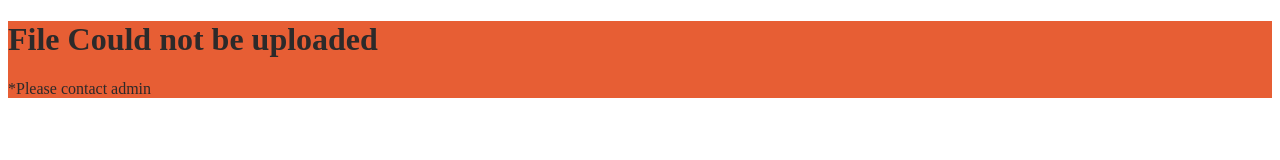
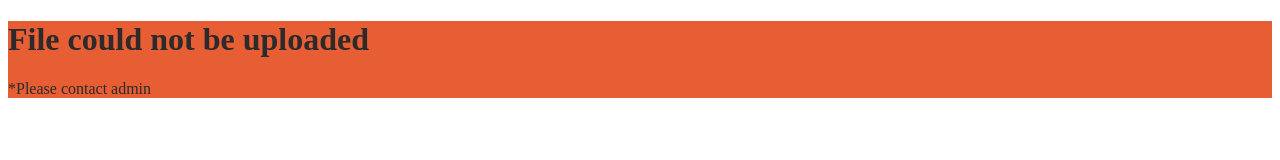
Before and after one commit to rishunayak/blue-check-app, a website: page public/error.ejs in a window 1280 px wide. Drawn offline with nearby package versions, Linux system fonts and the light colour scheme; files that its build step writes are made by us from their sources.

Commit message:
Update error.ejs

```diff
--- a/public/error.ejs
+++ b/public/error.ejs
@@ -8,7 +8,7 @@
   </head>
   <body>
     <div style="background-color: rgb(231, 94, 52); color: rgb(44, 42, 42)">
-      <h1>File Could not be uploaded</h1>
+      <h1>File could not be uploaded</h1>
       <a>*Please contact admin</a>
     </div>
   </body>
```
